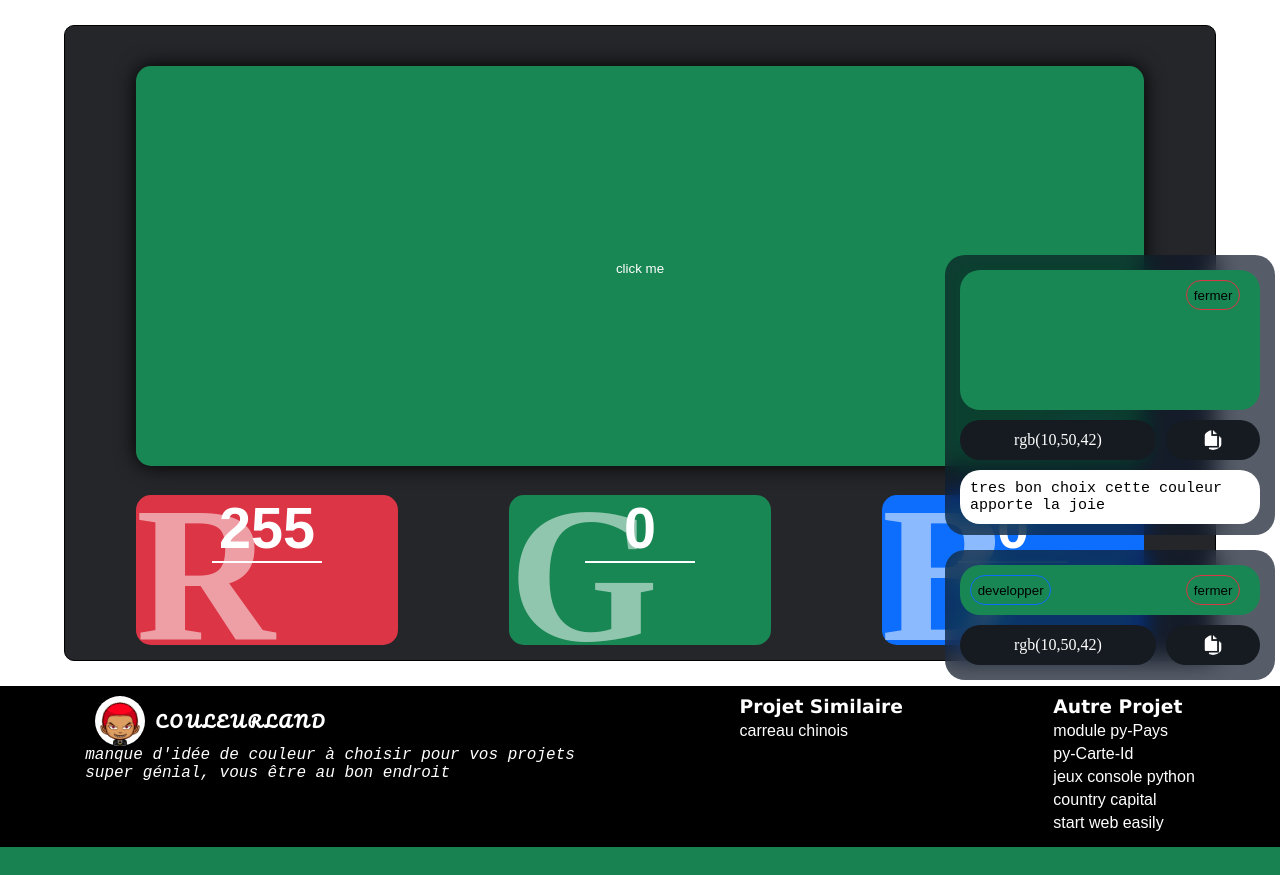
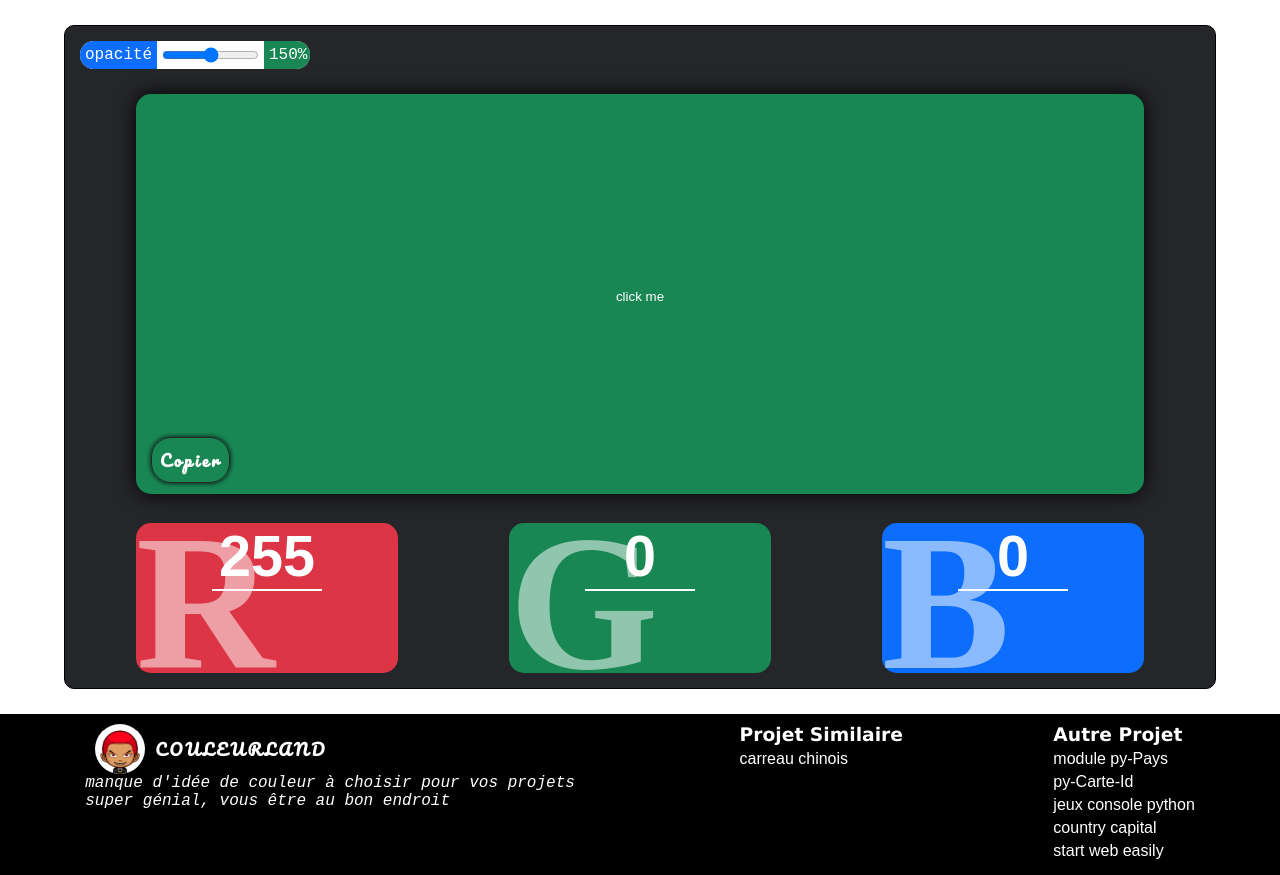
Before and after one commit to Tostenn/colorland, a PHP site: page / in a window 1280 px wide. Shown: the part 70-945 px from the top of the page. Before the commit the page ends 917 px from the top, so only its background shows below. Run offline with PHP 8.4, Linux system fonts and the light colour scheme.

Commit message:
creation de la class color et mise en pratique

```diff
--- a/index.html
+++ b/index.html
@@ -30,8 +30,9 @@
     <!-- poppup active lorsqu'on veut copier -->
     <section>
         <div class="ppoopp">
-
+            <template id="pop-item">
                 <div class="pop">
+                    <button class="cr">fermer</button>
                     <button class="cr">fermer</button>
                     <div class="pop-color"></div>
                     <div class="pop-text">
@@ -45,43 +46,38 @@
                         <div class="author">by T_xOx_T</div>
                     </div>
                 </div>
-            <div class="pop second">
-                <button class="cr">fermer</button>
-                <button class="dn cr aff ">developper</button>
-                <div class="pop-color"></div>
-                <div class="pop-text">
-                    <div class="rgb"><span>rgb(10,50,42)</span> </div>
-                    <button class="icon">
-                        <img src="/static/image/copier-alt.png" height="100%" alt="">
-                    </button>
-                    <div class="msg">
-                        tres bon choix cette couleur apporte la joie
-                    </div>
-                    <div class="author">by T_xOx_T</div>
-                </div>
-            </div>
+            </template>
+
         </div>
     </section>
 
+    <form id="ch-color" >
     <main>
+        <div class="ch-op">
+            <label for="op">opacité</label>
+            <input name="op" type="range" id="op" max="100">
+            <span class="value">150%</span>
+        </div>
         <div class="button-pos">
             <button class="color">
                 <button class="copier">copier</button>
             </button>
         </div>
         </div>
+
             <div class="champs">
                 <div class="r item">
-                <input type="text" class="text" maxlength="3" pattern="[0-9]*" value="255">
+                    <input name="r" type="text" max="255" class="text" maxlength="3" pattern="[0-9]*" value="255">
                 </div>
                 <div class="g item">
-                <input type="text" class="text" maxlength="3" value="0" pattern="[0-9]*">
+                    <input type="text" max="255" name="g" class="text" maxlength="3" value="0" pattern="[0-9]*">
                 </div>
                 <div class="b item">
-                <input type="text" class="text" maxlength="3" value="0" pattern="[0-9]*">
+                    <input type="text" max="255" name="b" class="text" maxlength="3" value="0" pattern="[0-9]*">
                 </div>
             </div>
         </main>
+    </form>
 
     <footer>
         <div class="container">
@@ -111,8 +107,10 @@
             <a href=""><div class="item">start web easily</div></a>
         </div>
     </footer>
+
     <!--src="color.js"
     -->
     <script type="module" src="/static/js/index.js"></script>
+    <script type="module" src="/static/js/pop.js"></script>
 </body>
 </html>
--- a/static/css/index.css
+++ b/static/css/index.css
@@ -44,10 +44,40 @@ main{
     border-radius: 10px;
     padding: 15px;
 }
+.ch-op{
+    background-color: var(--cl-blanc);
+    width: 230px;
+    border-radius: 15px;
+    display: flex;
+    align-items: center;
+    justify-content: space-between;
+    overflow: hidden;
+
+    font-family:'Courier New', Courier, monospace;
+}
+.ch-op label{
+    padding: 5px;
+    background-color: var(--cl-bleu);
+    color: var(--cl-blanc);
+}
+.ch-op #op{
+    width: 50%;
+    border: 1px solid var(--cl-red);
+    margin: 0 5px;
+}
+.ch-op span{
+    padding: 5px;
+    width: 20%;
+    justify-self: end;
+    color: var(--cl-blanc);
+    background-color: var(--cl-green);
+}
+
 .button-pos{
     width: 90%;
     position: relative;
     margin: 25px auto;
+    color: rg;
 }
 .color{
     height: 400px;
@@ -64,7 +94,8 @@ main{
 .copier{
     position: absolute;
     bottom: -70px;
-    right: 0;
+    right: auto;
+    left: 0;
     margin: 15px;
     border-radius: 20px;
     box-shadow: 0 0px 5px black ;
@@ -84,7 +115,7 @@ main{
 @keyframes copitext {
     100%{
         bottom: 0;
-        right: 2px;
+        /* right: 2px; */
         opacity: 1;
     }
 }
--- /dev/null
+++ b/static/js/color.js
@@ -0,0 +1,87 @@
+import { couleurs } from "./main.js";
+
+export class Color{
+    /**
+     *
+     * @param {HTMLElement} form
+     */
+    constructor(form){
+
+        this.element = form // element parent
+
+        // gestion des champs
+        this.dataform = new FormData(this.element)
+        this.inputAll = Array.from(this.element.querySelectorAll('input'))
+
+        this.rgb = {
+            r:0,
+            g:0,
+            b:0,
+            op:this.parseop(
+                this.inputAll.filter(el => el.getAttribute('name') == 'op')
+            [0].value)
+
+        }
+        console.log(this.rgb)
+        this.inputAll.forEach(elements => {
+            elements.oninput = ()=>{
+                const value = elements.value
+                const name = elements.getAttribute('name')
+                this.rgb[name] = name == 'op'?
+                    this.rgb.op =this.parseop(value) : value
+                this.applicolor()
+            }
+        });
+
+        // gestion des color
+        this.colorelement = this.element.querySelector('.button-pos .color')
+        this.colorelement.onclick = ()=>{
+
+            // generer une nouvelle color
+            this.Generate()
+
+            // appliquer la nouvelle color
+            this.applicolor()
+
+            // mise a jour des champs
+            this.updataInput()
+        }
+    }
+    current = [this.rgb]
+    parseop(op){
+        return op> 1 ? op /100 : op
+    }
+
+
+    /**
+     *
+     * @param {Number} op
+     */
+    Generate(){
+        const codeColor = couleurs(this.rgb.op)
+        this.rgb.r = codeColor[0]
+        this.rgb.g= codeColor[1]
+        this.rgb.b = codeColor[2]
+        this.rgb.op =this.parseop(codeColor[3])
+    }
+    applicolor(){
+        let colorrgb = 'rgba('
+        for (const vaule in this.rgb) {
+            colorrgb+= this.rgb[vaule]+','
+        }
+        colorrgb = colorrgb.slice(0,colorrgb.length-1)
+        colorrgb += ')'
+        console.log(colorrgb);
+        this.colorelement.style.backgroundColor = colorrgb
+    }
+    updataInput(){
+        for (const name of this.dataform.keys()) {
+            const ch = this.inputAll.filter(el =>{
+                el.getAttribute('name') == name
+            })
+            if (ch.length){
+                ch[0].value = this.rgb[name]
+            }
+        }
+    }
+}
--- a/static/js/index.js
+++ b/static/js/index.js
@@ -1,3 +1,17 @@
+
+import {  } from "./fonction.js";
+import { Color } from "./color.js";
+
+/**
+ * cettte classe va generer des color ok
+ * apppliquer la color a l'élément    ok
+ * renvoir les color actuel           ok
+ * metter a jours les champs          ok
+ * appplique les modification -------
+ * des champs sue l'element color     ok
+ */
+
+
 const message = [
     'tres bon choix cette couleur apporte la joie',
     'pas mal cette couleur',
@@ -6,3 +20,8 @@ const message = [
     'aimais vous vraiment cette couleur ?',
     '...'
 ]
+
+const form = document.getElementById('ch-color')
+form.addEventListener('submit',e => e.preventDefault())
+
+const color = new Color(form)
--- a/static/js/main.js
+++ b/static/js/main.js
@@ -39,16 +39,16 @@ export default async function fec(url,body= false) {
 /**
  * COULEURS est une fonction qui généere une couleur RGBa aléatoire
  *
- * @param {boolean} op si cet argument est define il fait varie l'oppacité
- * @returns {string} une couleur en RGBa
+ * @param {Number} op si cet argument est define il fait varie l'oppacité
+ * @returns {Array} une couleur en RGBa
  */
 export function couleurs(op = false){
     const x = Math.round(Math.random()*254)
     const y = Math.round(Math.random()*254)
     const z = Math.round(Math.random()*254)
     const opp = [0.5,0.6,0.7,0.8,0.9,1]
-    op = op ? Math.round(Math.random()*5) : 5
-    const color = 'rgba('+x+','+y+","+z+','+opp[op]+")"
+    op = op ? op : Math.round(Math.random()*5)
+    const color = [x,y,z,op]
     return color
 }
 
--- /dev/null
+++ b/static/js/pop.js
@@ -0,0 +1,7 @@
+import {  } from "./fonction.js";
+
+
+const pop = document.querySelector('.ppoopp')
+
+// bouton fermer
+const fermer = pop.qua
```
Lines whose indentation alone changed are shown as unchanged.
